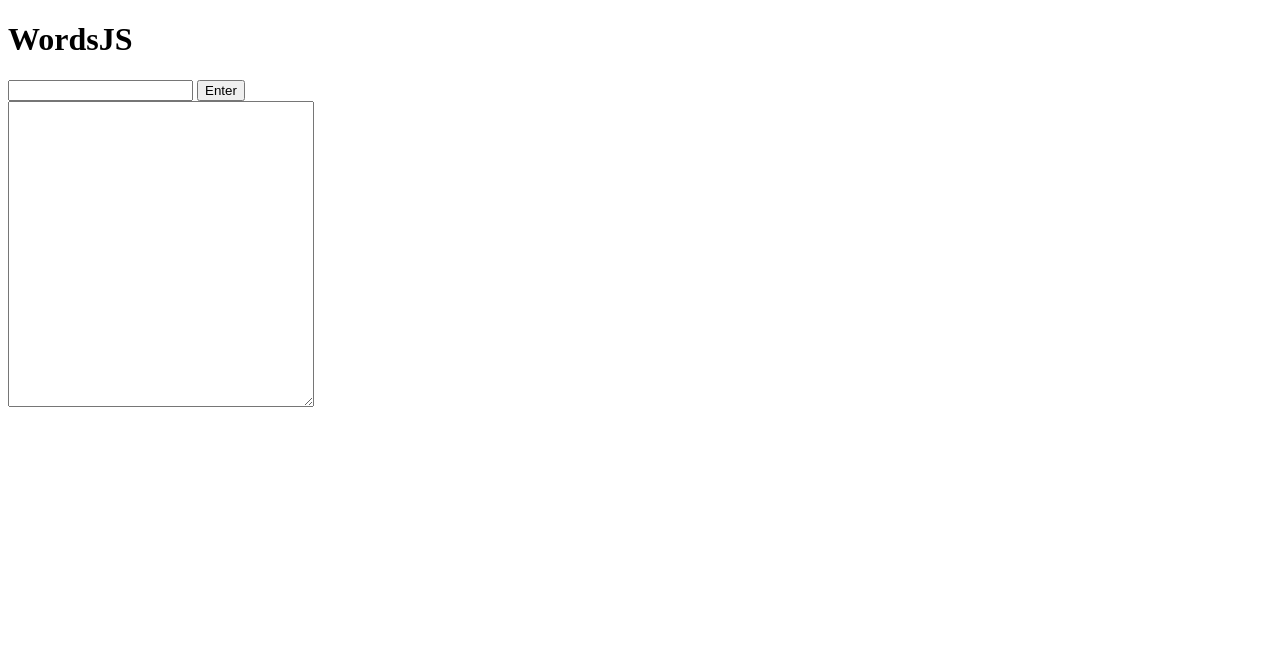
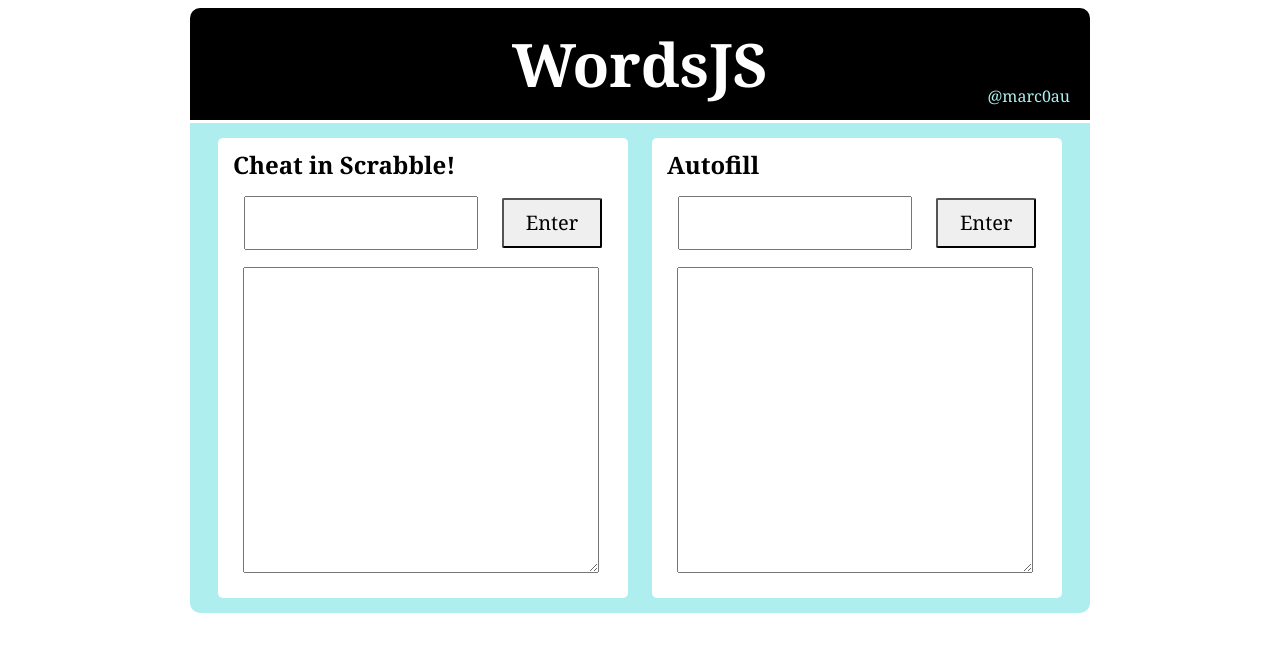
Before and after one commit to marcoau/wordsJS, a plain HTML site: page index.html in a window 1280 px wide. Drawn offline with Linux system fonts and the light colour scheme.

Commit message:
Implemented web interface and Scrabble Cheat functionality.

```diff
--- a/index.html
+++ b/index.html
@@ -2,7 +2,7 @@
 <html>
 <head>
 <title>WordsJS</title>
-<link href='src/styles.css' rel='stylesheet'>
+<link href='src/style.css' rel='stylesheet'>
 <script src='lib/jquery-1.11.0.min.js'></script>
 <script src='src/wordtree.js'></script>
 <script src='src/lang/words_testing.js'></script>
@@ -12,22 +12,49 @@
   words.addList(wordList);
 
   $(document).ready(function(){
-    $('.enter').on('click', function(){
-      var word = $('.word').val();
+
+    $('button.scrabble').on('click', function(){
+      var word = $('input.scrabble').val();
+      console.log(word);
+      var result = scrabbleSolution(word, words);
+      $('textarea.scrabble').val(result);
+    });
+    $('button.autofill').on('click', function(){
+      var word = $('input.autofill').val();
       var result = words.allWordsBelow(word);
-      $('textarea').val(result);
-    })
+      $('textarea.autofill').val(result);
+    });
   });
 
 </script>
 </head>
 
 <body>
-<h1>WordsJS</h1>
-<input class='word' type='text'></input>
-<button class='enter'>Enter</button>
-<br>
-<textarea style="width: 300px; height: 300px;"></textarea>
+  <header>
+    <h1>WordsJS</h1>
+    <div class='signature'>@marc0au</div>
+  </header>
+  <main class='functions'>
+
+    <section class='scrabble'>
+      <h2>Cheat in Scrabble!</h2>
+      <input class='scrabble' type='text'></input>
+      <button class='scrabble'>Enter</button>
+      <br>
+      <textarea class='scrabble'></textarea>
+    </section>
+
+    <section class='autofill'>
+      <h2>Autofill</h2>
+      <input class='autofill' type='text'></input>
+      <button class='autofill'>Enter</button>
+      <br>
+      <textarea class='autofill'></textarea>
+    </section>
+
+  </main>
+
+
 </body>
 
 </html>
--- a/src/lang/words_testing.js
+++ b/src/lang/words_testing.js
@@ -16,5 +16,6 @@ var wordList = [
 "desk-bound",
 "deskbound",
 "deskman",
-"desktop"
+"desktop",
+"kdes"
 ];
--- /dev/null
+++ b/src/style.css
@@ -0,0 +1,92 @@
+/*Format of blocks*/
+*{
+
+  font-family: Georgia, serif;
+}
+header {
+  position: relative;
+  margin: 3px auto 3px auto;
+
+  background-color: black;
+
+  width: 880px;
+  border-radius: 10px 10px 0 0;
+  padding: 10px;
+}
+
+.functions{
+  position: relative;
+  margin: 3px auto 3px auto;
+
+  background-color: rgb(175,238,238);
+
+  width: 890px;
+  border-radius: 0 0 10px 10px;
+  padding: 5px;
+
+  text-align: center;
+}
+
+section{
+  position: relative;
+  display: inline-block;
+  background-color: white;
+
+  width: 400px;
+  height: 450px;
+  border-radius: 5px;
+  padding: 5px;
+  margin: 10px;
+}
+
+input {
+  width: 230px;
+  height: 50px;
+  padding: 0px;
+  margin: 10px;
+
+  font-size: 18px;
+  text-indent: 10px;
+}
+
+button {
+  width: 100px;
+  height: 50px;
+  border-radius: 2px;
+  margin: 10px;
+
+  font-size: 20px;
+}
+
+textarea{
+  position: absolute;
+  left: 25px;
+  bottom: 25px;
+  width: 350px;
+  height: 300px;
+
+  font-size: 18px;
+}
+
+/*Format of text*/
+
+h1 {
+  text-align: center;
+  color: white;
+
+  font-size: 60px;
+  margin: 5px 5px;
+}
+
+.signature {
+  position: absolute;
+  right: 20px;
+  bottom: 13px;
+
+  color: rgb(175,238,238);
+}
+
+section h2{
+  text-align: left;
+  margin: 5px 10px;
+}
--- a/src/wordtree.js
+++ b/src/wordtree.js
@@ -26,7 +26,7 @@ var PrefixTree = function(word){
     //
     var tree = this;
     for(var j = 0; j < word.length; j++){
-      var tree = tree.children[add(word.slice(0,j+1), tree)];
+      tree = tree.children[add(word.slice(0,j+1), tree)];
       if(j === word.length - 1){
         tree.isWord = true;
       }
@@ -43,10 +43,7 @@ var PrefixTree = function(word){
     var search = function(word, tree){
       for(var i = 0; i < tree.children.length; i++){
         if(tree.children[i].value === word){
-          console.log('our target: ' + word + ', is equal to ' + tree.children[i].value);
           return i;
-        }else{
-          console.log('our target: ' + word + ', is not found in ' + tree.children[i].value);
         }
       }
       return false;
@@ -83,10 +80,7 @@ var PrefixTree = function(word){
     var search = function(word, tree){
       for(var i = 0; i < tree.children.length; i++){
         if(tree.children[i].value === word){
-          console.log('our target: ' + word + ', is equal to ' + tree.children[i].value);
           return i;
-        }else{
-          console.log('our target: ' + word + ', is not found in ' + tree.children[i].value);
         }
       }
       return false;
@@ -101,4 +95,46 @@ var PrefixTree = function(word){
   };
 };
 
-//naked declaration of new PrefixTrees must take no argument.
+var scrabbleSolution = function(word, tree){
+  var goodWords = [];
+  var factorial = function(num){
+    var result = 1;
+    for(var i = 1; i <= num; i++){
+      result *= i;
+    }
+    return result;
+  };
+  var permut = function(word){
+    var chArray = word.split('');
+    var orders = [];
+    var results = [];
+    for(var i = 0; i < factorial(word.length); i++){
+      var order = [];
+      var remainder = i;
+      for(var j = word.length - 1; j > 0; j--){
+        var fac = factorial(j);
+        order.push(Math.floor(remainder / fac));
+        remainder = remainder % fac;
+      }
+      order.push(0);
+      orders.push(order);
+    }
+    for(var k = 0; k < orders.length; k++){
+      var chars = chArray.slice();
+      var result = [];
+      for(var l = 0; l < orders[k].length; l++){
+        result.push(chars.splice(orders[k][l], 1));
+      }
+      results.push(result.join(''));
+    }
+    return results;
+  };
+
+  var anagrams = permut(word);
+  for(var i = 0; i < anagrams.length; i++){
+    if(tree.hasWord(anagrams[i])){
+      goodWords.push(anagrams[i]);
+    }
+  }
+  return goodWords;
+};
```
